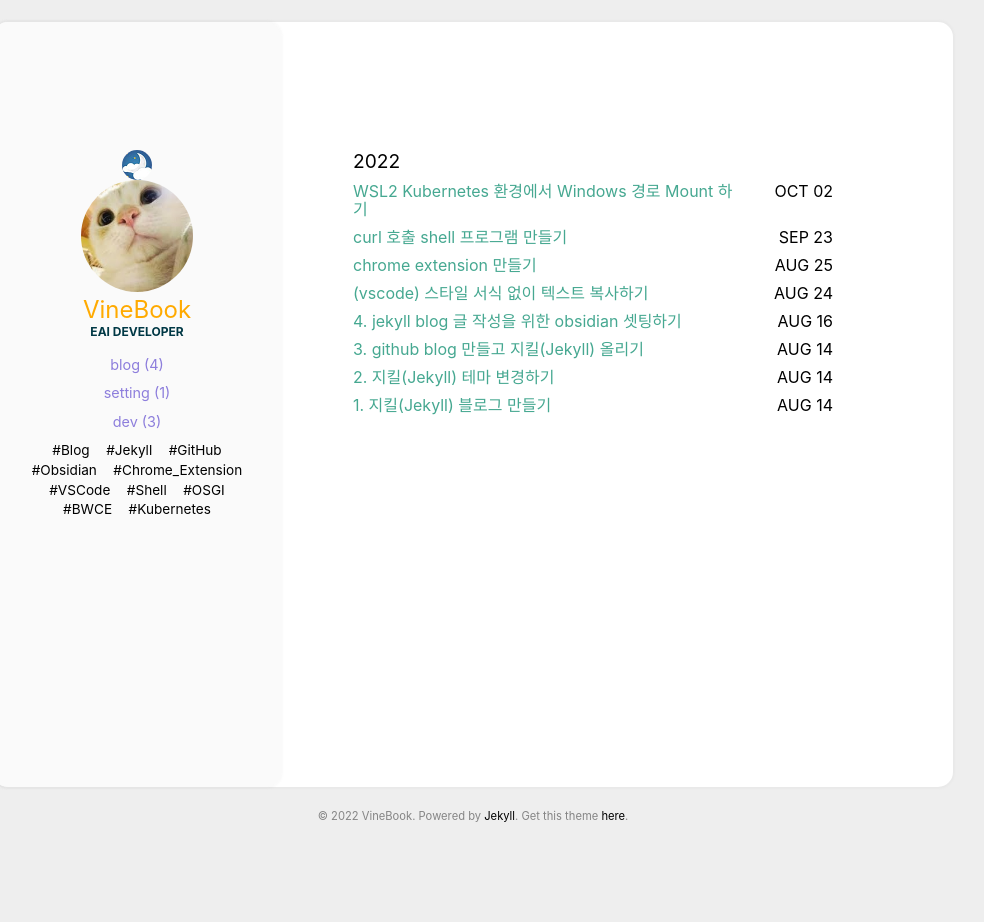
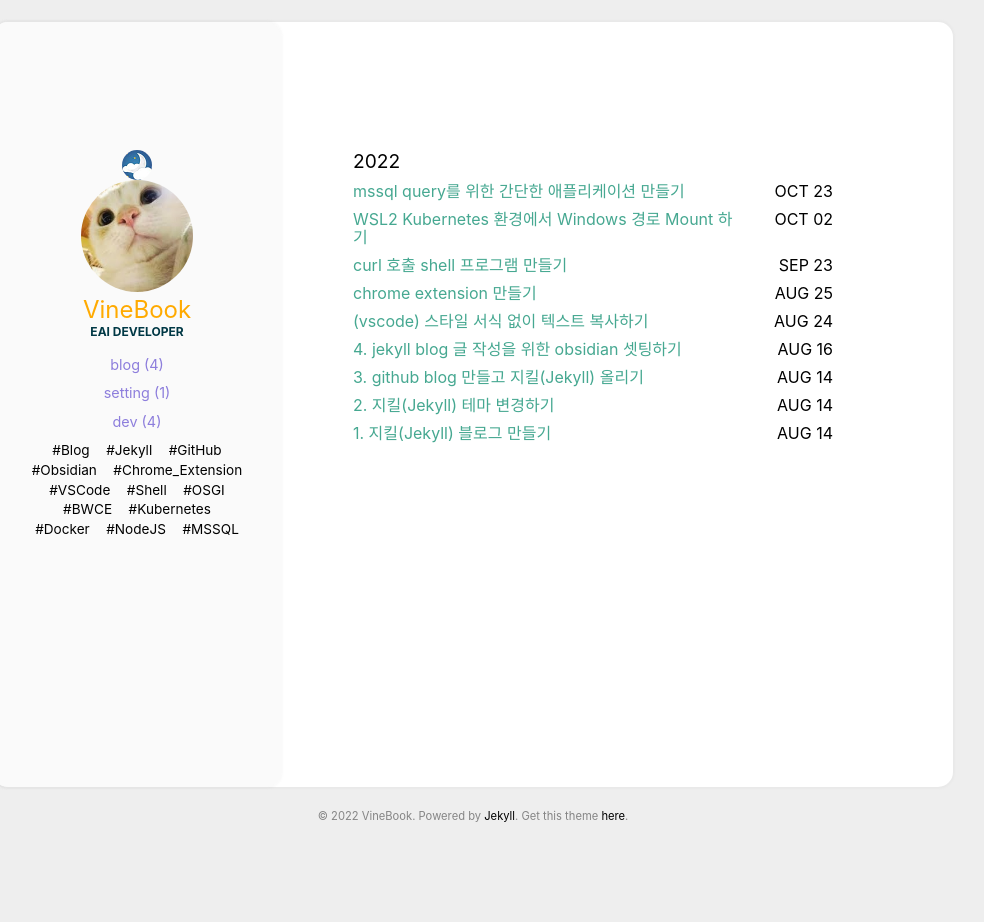
Before and after one commit to vine-nam/vine-nam.github.io, a Jekyll site: the page built from index.html, in a window 1280 px wide. Shown: the whole page, without its empty margins (167-1151 px from the left). Built offline with Jekyll 4.4.1, drawn with Linux system fonts in a browser that asks for light colours; part of the change alters nothing that is shown.

Commit message:
nodejs mssql application 만들기 post 작성

````diff
--- a/_data/format.yml
+++ b/_data/format.yml
@@ -8,3 +8,6 @@ shell: Shell
 osgi: OSGI
 bwce: BWCE
 kubernetes: Kubernetes
+docker: Docker
+nodejs: NodeJS
+mssql: MSSQL
--- a/_data/tags.yml
+++ b/_data/tags.yml
@@ -8,3 +8,6 @@
 - osgi
 - bwce
 - kubernetes
+- docker
+- nodejs
+- mssql
--- /dev/null
+++ b/_posts/2022-10-23-creating-a-simple-application-for-mssql-query.md
@@ -0,0 +1,95 @@
+---
+title: mssql query를 위한 간단한 애플리케이션 만들기
+categories: [dev]
+comments: true
+tags: [docker, nodejs, mssql]
+---
+
+### 테스트용 간단한 애플리케이션 만들기
+mssql에서 간단한 query를 실행해 보고 싶은데, 로컬에서는 접속이 안됩니다.<br/>
+서버에 배포 가능하고, 소스 수정 및 실행이 가능한  app을 만들고자합니다.
+<br/>
+<br/>
+npm 프로젝트를 만들고, mssql 패키지를 설치합니다.
+```bash
+$ npm init
+$ npm install mssql
+```
+<br/>
+**index.js**
+<br/>
+다음은 `select * from table` 를 수행하기 위한 code입니다.
+```javascript
+// mssql 연동
+var sql = require('mssql');
+var config = {
+    user: '',
+    password: '',
+    server: '', // ip
+    port: ,
+    database: '',
+    stream: true,
+    options: {
+      useUTC: false,
+      dateFirst: 1,
+      encrypt: false, // 오류 발생으로 추가 한 부분
+      trustServerCertificate: true // 오류 발생으로 추가 한 부분
+    },
+}
+
+sql.on('error', err => {
+    console.error('error : ', err);
+})
+
+sql.connect(config, err => {
+    const request = new sql.Request();
+    request.stream = true;
+    request.query('select * from table'); // 쿼리 실행
+
+
+    let rowsToProcess = [];
+    request.on('row', row => {
+        rowsToProcess.push(row);
+    })
+
+    request.on('rowsaffected', rowCount => { // 결과 출력
+        console.log('rowCount : ', rowCount)
+        console.table(rowsToProcess);
+    })
+
+    request.on('done', () => {
+        sql.close();
+    })
+})
+```
+<br/>
+docker로 배포하기 위해 이미지로 만들어 줍니다.
+<br/>
+**.dockerignore**
+```
+node_modules
+```
+
+**Dockerfile**
+```Dockerfile
+FROM node:18.10.0
+
+RUN mkdir /app
+WORKDIR /app
+COPY package*.json .
+RUN npm config set strict-ssl false -g
+RUN npm install
+
+COPY . .
+```
+
+```bash
+$ docker build -t app .
+```
+<br/>
+서버에서 application을 실행하고, 필요에 따라 얼마든지 소스 수정이 가능합니다.<br/>
+이런 식으로 다른 db들도 응용이 가능할 거 같습니다.
+```bash
+$ docker run -it app bash
+$ node index.js
+```
````
